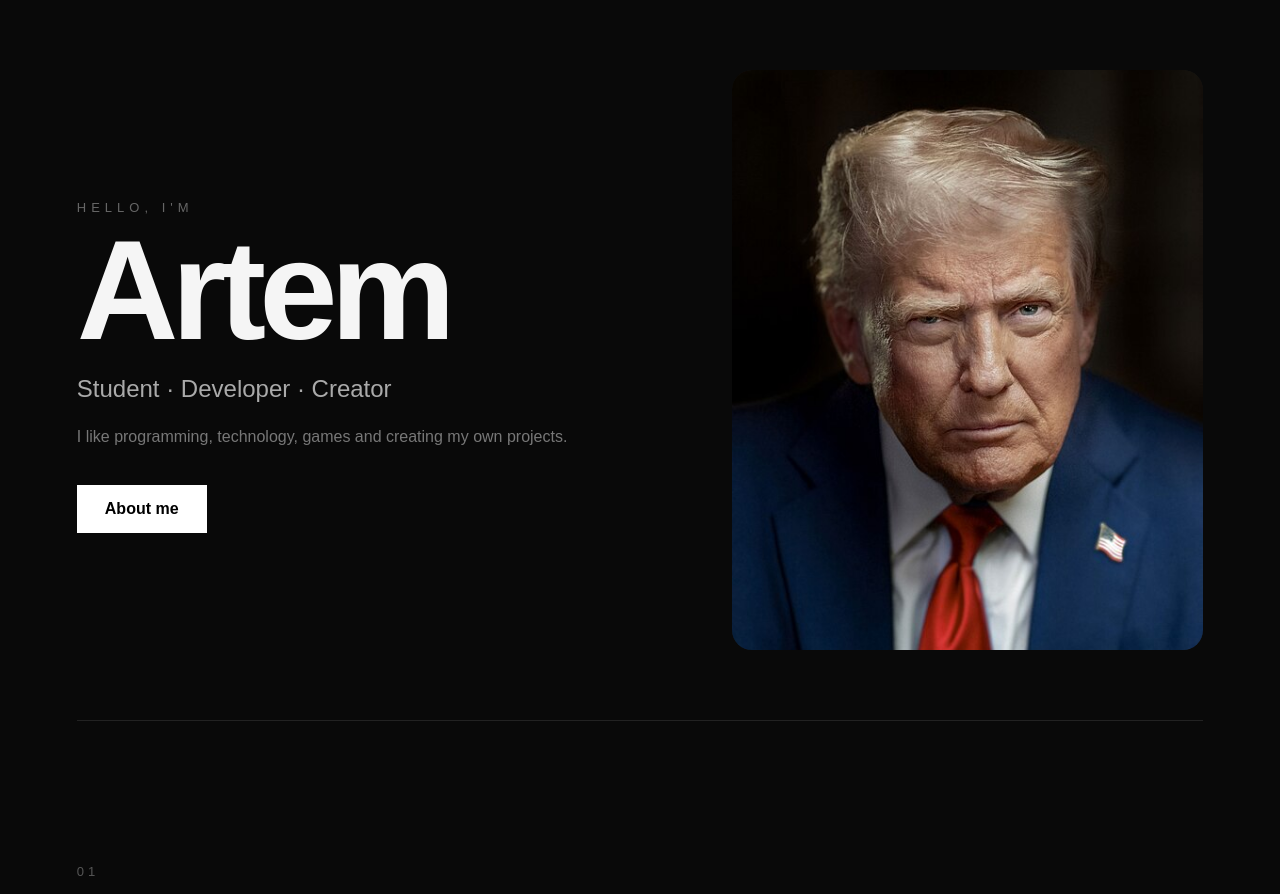
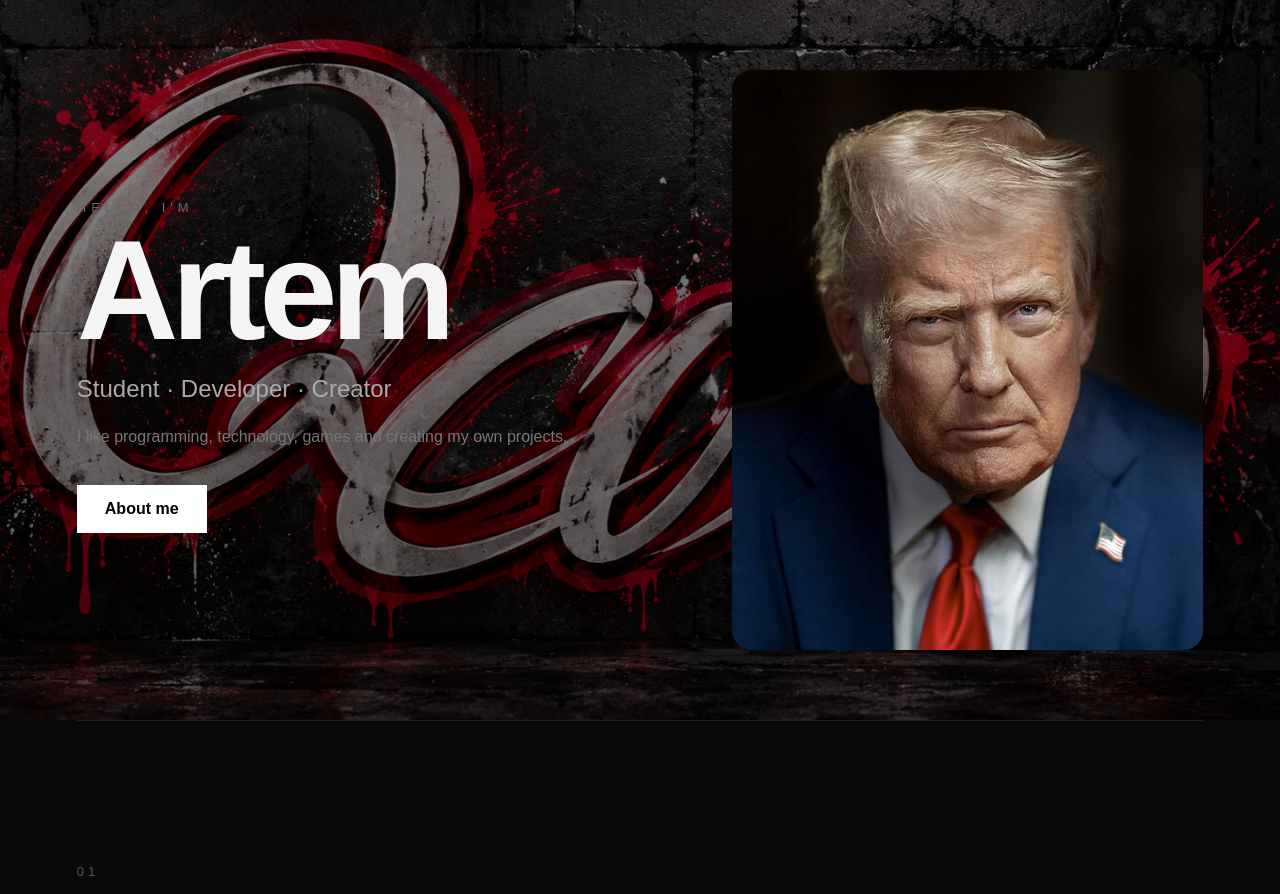
Before and after one commit to uncomik/uncom1k-site, a Django app: page / in a window 1280 px wide. Shown: the part 80-974 px from the top of the page. Run offline with Django 5.2, Linux system fonts and the light colour scheme.

Commit message:
Add graffiti banner

```diff
--- a/static/style.css
+++ b/static/style.css
@@ -62,16 +62,24 @@ nav a:hover {
 /* HERO */
 
 .hero {
-    width: min(1200px, 88%);
     min-height: calc(100vh - 80px);
 
-    margin: auto;
+    padding: 70px max(6%, calc((100% - 1200px) / 2));
 
     display: grid;
     grid-template-columns: 1.1fr 0.9fr;
 
     align-items: center;
     gap: 80px;
+
+    background-image: linear-gradient(
+      rgba(0, 0, 0, 0.45),
+      rgba(0, 0, 0, 0.65)
+    ), url("/static/img/banner.jpg");
+
+    background-size: cover;
+    background-position: center;
+    background-repeat: no-repeat;
 }
 
 .small-title {
```
Also changed, not shown: static/img/banner.jpg (added).
